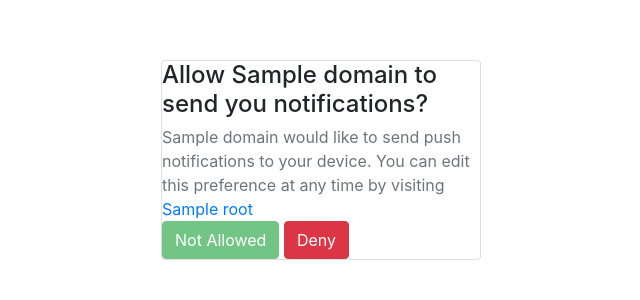
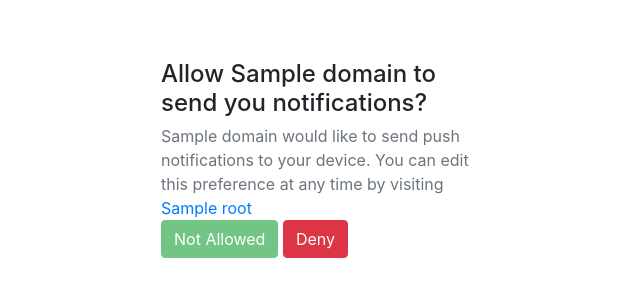
Before and after one commit to thefinn93/piston, a Python web app: template piston/templates/register.html in a window 1280 px wide. Shown: the top 300 px of the page, without its empty margins (319-959 px from the left). Run offline with Jinja, Linux system fonts and the light colour scheme; the template is opened without the code that fills it: most values are stand-ins (such as "Sample title", 1, 10 or a date in 2020); some libraries are stand-ins or nearby versions.

Commit message:
Hide border on card

```diff
--- a/piston/static/css/main.css
+++ b/piston/static/css/main.css
@@ -51,4 +51,5 @@ body {
 
 .single-card-page {
   margin-top: 60px;
+  border: 0;
 }
```
